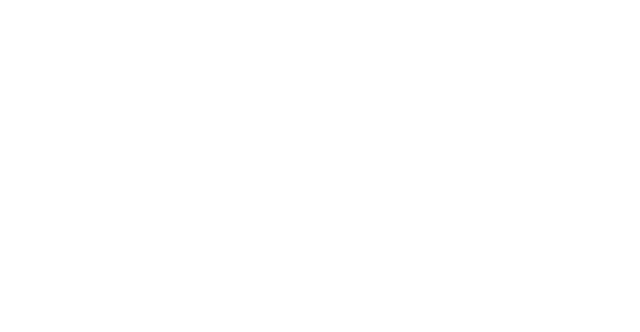
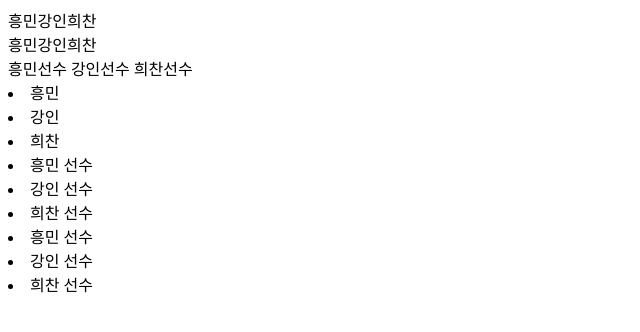
Before and after one commit to hagop5989/react20240509, a React (Vite) app: page / in a window 1280 px wide. Shown: the top 332 px of the page, without its empty margins (0-640 px from the left). Built offline with nearby package versions, Linux system fonts and the light colour scheme.

Commit message:
20240509 react 문법공부, 배열 map 메소드로 배열의 각 원소를 컴포넌트로 매핑할 수 있음
(학원)

```diff
--- a/src/App.jsx
+++ b/src/App.jsx
@@ -1,35 +1,36 @@
 import React from "react";
 
 function App(props) {
-  // 배열
-  const a = [];
+  const a = ["흥민", "강인", "희찬"];
+  const b = a.map(function (item) {
+    return item + "선수 ";
+  });
+  const c = a.map(function (item) {
+    return <li>{item}</li>;
+  });
 
-  // push : 새 값을 배열 맨 뒤에 추가
-  a.push("흥민");
-  a.push("강인");
-  a.push(3.14);
-  console.log(a);
-  // pop : 맨 뒤의 값을 제거 후 리턴
-  let val1 = a.pop();
-  console.log(val1);
-  let val2 = a.pop();
-  console.log(val2);
-  console.log(a);
-
-  // map : 각 원소를 다른 값으로 매핑 (mapping) 후 새 배열 리턴
-  // 다른 값으로 매핑되는 함수를 파라미터로 제공해야 함
-  const b = [5, 4, 3, 2, 1];
-  console.log("b", b);
-
-  function action(param) {
-    return param * 2;
-  }
-
-  let c = b.map(function (param) {
-    return param * 3;
-  });
-  console.log("c", c);
-  return <div></div>;
+  return (
+    <>
+      <div>{a}</div>
+      <div>
+        {a[0]}
+        {a[1]}
+        {a[2]}
+      </div>
+      <div>{b}</div>
+      <div>{c}</div>
+      <div>
+        {a.map(function (item) {
+          return <li>{item} 선수</li>;
+        })}
+        <div>
+          {a.map((item) => (
+            <li>{item} 선수</li>
+          ))}
+        </div>
+      </div>
+    </>
+  );
 }
 
 export default App;
```
